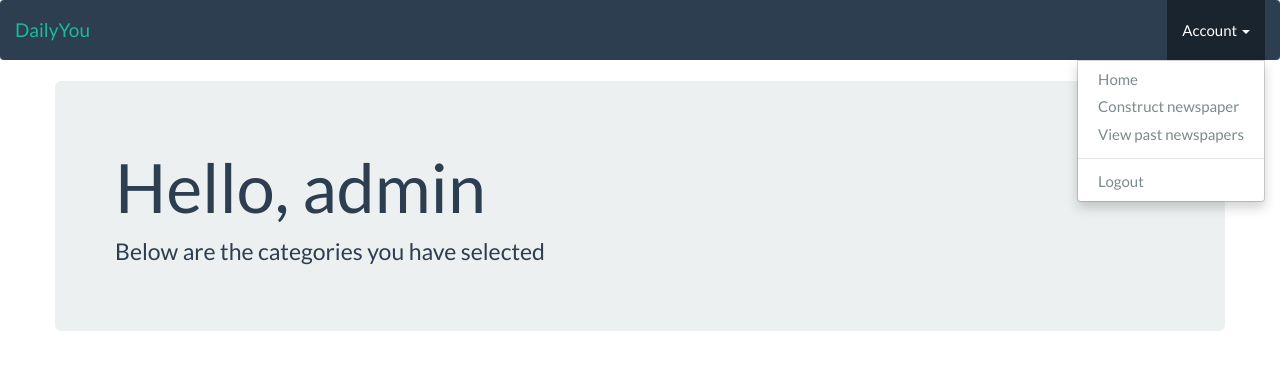
After one commit to ywu342/DailyYou, a Django app: page / in a window 1280 px wide, after a click on "Account". The commit adds this page. Shown: the top 370 px of the page. Run offline with Django 3.2, Linux system fonts and the light colour scheme; a user stored in the database is signed in; data comes from the database, SQL or seed files in the repository; both versions use the stored data as it was after the commit; some libraries are stand-ins or nearby versions.

Commit message:
fixed urls

```diff
--- a/DailyU/DailyU/settings.py
+++ b/DailyU/DailyU/settings.py
@@ -156,4 +156,4 @@ TEMPLATE_DIRS = (
 )
 '''
 # Login success redirection
-LOGIN_REDIRECT_URL = '/news'
+LOGIN_REDIRECT_URL = '/'
--- a/DailyU/DailyU/urls.py
+++ b/DailyU/DailyU/urls.py
@@ -19,7 +19,7 @@ from django.contrib import admin
 #from news import forms
 
 urlpatterns = [
-    url(r'^news/',include('news.urls')),
+    url(r'^',include('news.urls')),
     url(r'^admin/', admin.site.urls),
 
 
--- a/DailyU/news/models.py
+++ b/DailyU/news/models.py
@@ -13,7 +13,7 @@ class Category(models.Model):
 class User(models.Model):
     username = models.CharField(max_length=200,primary_key=True)
     password = models.CharField(max_length=200)
-    categories = models.ManyToManyField(Category)
+    categories = models.ManyToManyField(Category,blank=True)
 
     def addCateToUser(self, cate):
         category = Category.objects.get(cate_name=cate)
--- a/DailyU/news/views.py
+++ b/DailyU/news/views.py
@@ -1,6 +1,6 @@
 from django.shortcuts import render
 from django.http import HttpResponse
-
+from django.contrib.auth import views as auth_views
 from django.contrib.auth.decorators import login_required
 from .models import Category, User
 
@@ -10,15 +10,14 @@ from .models import Category, User
 # The index page is not allow to any view without authentication
 @login_required(login_url="login/")
 def index(request):
+    cur_user = request.user
+    print(cur_user.username)
     u = User.objects.get(username="yaling")
     u.addCateToUser('sports')
     print('***************test dbutils***************\n'+','.join(u.getUserCates()))
     u.rmCateFromUser('sports')
     output = ','.join(u.getUserCates())
-    return HttpResponse("All cates for yaling in db: "+output)
-
-def profile(request):
-    return HttpResponse("profile page")
+    return render(request, "home.html")
 
 def downloadPDF(request):
     return HttpResponse("download pdf page")
--- a/DailyU/templates/base.html
+++ b/DailyU/templates/base.html
@@ -5,7 +5,7 @@
     <head>
         <meta charset="utf-8">
             <meta name="viewport" content="width=device-width, initial-scale=1.0">
-                <title>Auth Demo</title>
+                <title>DailyYou</title>
                 <!-- Core CSS - Include with every page -->
                 <link href="{% static 'css/bootstrap.min.css' %}" rel="stylesheet">
                 </head>
@@ -29,21 +29,17 @@
                                         </a>
                                         <ul class="dropdown-menu" role="menu">
                                             <li>
-                                                <a href="/home">home</a>
+                                                <a href="{% url 'index' %}">Home</a>
                                             </li>
                                             <li>
-                                                <a href="#">Another action</a>
+                                                <a href="#">Construct newspaper</a>
                                             </li>
                                             <li>
-                                                <a href="#">Something else here</a>
+                                                <a href="#">View past newspapers</a>
                                             </li>
                                             <li class="divider"></li>
                                             <li>
-                                                <a href="#">Separated link</a>
-                                            </li>
-                                            <li class="divider"></li>
-                                            <li>
-                                                <a href="/news/logout">Logout</a>
+                                                <a href="{% url 'logout' %}">Logout</a>
                                             </li>
                                         </ul>
                                     </li>
--- /dev/null
+++ b/DailyU/templates/home.html
@@ -0,0 +1,13 @@
+{% extends 'base.html' %}
+
+{% block content %}
+
+<div class="container">
+    <div class="row">
+        <div class="jumbotron">
+            <h1>Hello, {{ user.username }}</h1>
+            <p>Below are the categories you have selected</p>
+        </div>
+    </div>
+</div>
+{% endblock %}
```
Also changed, not shown: DailyU/db.sqlite3, DailyU/news/migrations/0004_auto_20170415_1304.py (added), DailyU/news/migrations/0005_auto_20170415_1305.py (added).
